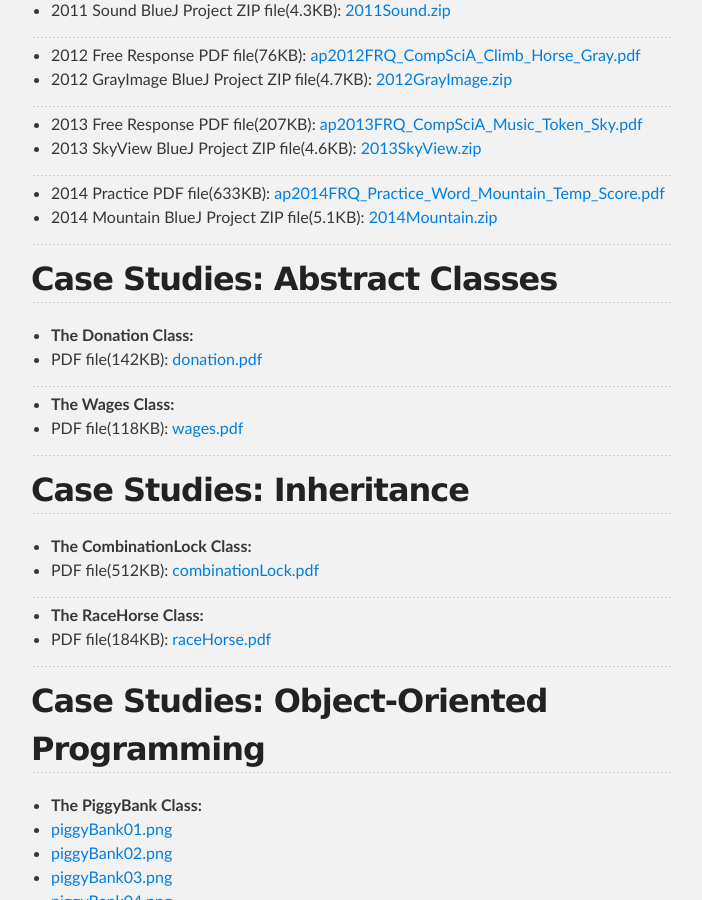
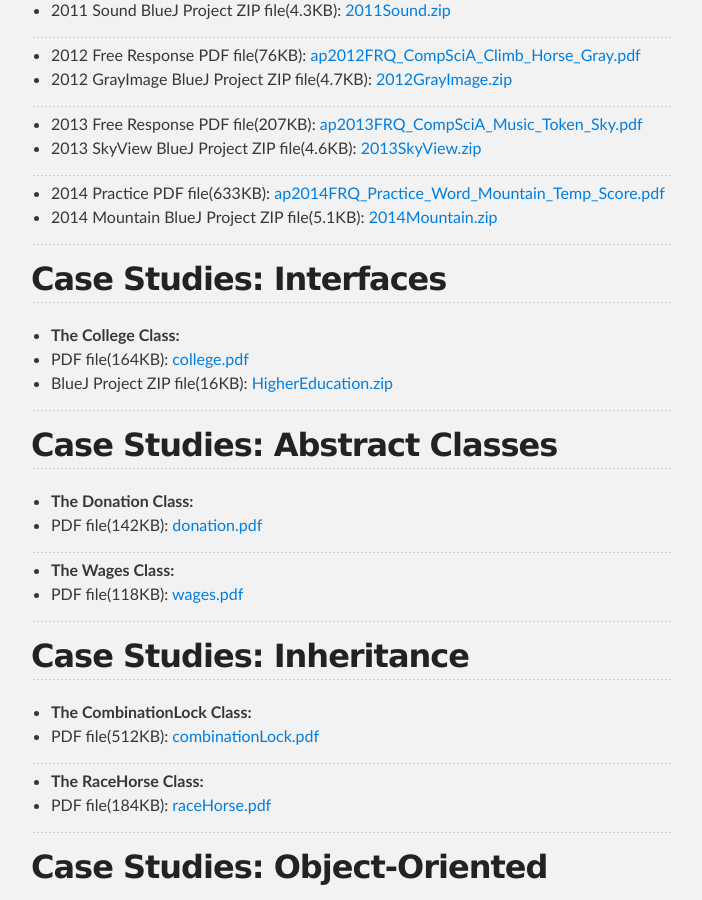
Before and after one commit to ynot1609/apcompsci3, a Jekyll site: the page built from frqs/index.md, in a window 1280 px wide and 900 px high, scrolled down 577 px. Shown: the whole window, without its empty margins (289-991 px from the left). Built offline with Jekyll 4.4.1, drawn with Linux system fonts in a browser that asks for light colours.

Commit message:
added college

```diff
--- a/frqs/index.md
+++ b/frqs/index.md
@@ -34,6 +34,14 @@ title: Free Response Questions
 + 2014 Practice PDF file(633KB): [ap2014FRQ_Practice_Word_Mountain_Temp_Score.pdf](/apcompsci3/assets/ap2014FRQ_Practice_Word_Mountain_Temp_Score.pdf)
 + 2014 Mountain BlueJ Project ZIP file(5.1KB): [2014Mountain.zip](/apcompsci3/assets/2014Mountain.zip)
 <!-- + 2014 TemperatureGrid BlueJ Project ZIP file(6.6KB): [2014TemperatureGrid.zip](/apcompsci3/assets/2014TemperatureGrid.zip) -->
+
+---
+
+## Case Studies: Interfaces
+
++ **The College Class:**
++ PDF file(164KB): [college.pdf](/apcompsci3/assets/college.pdf)
++ BlueJ Project ZIP file(16KB): [HigherEducation.zip](/apcompsci3/assets/HigherEducation.zip)
 
 ---
 
```
Also changed, not shown: 2 other files.
